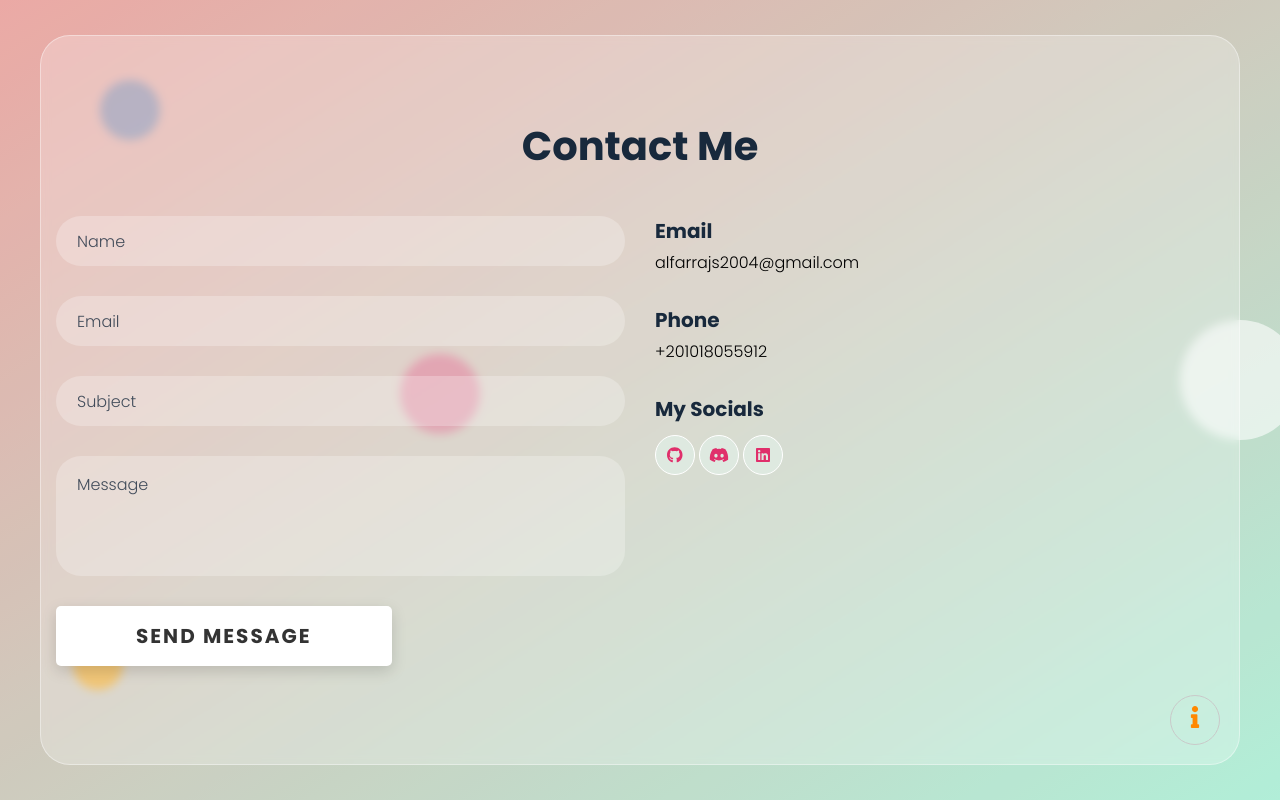
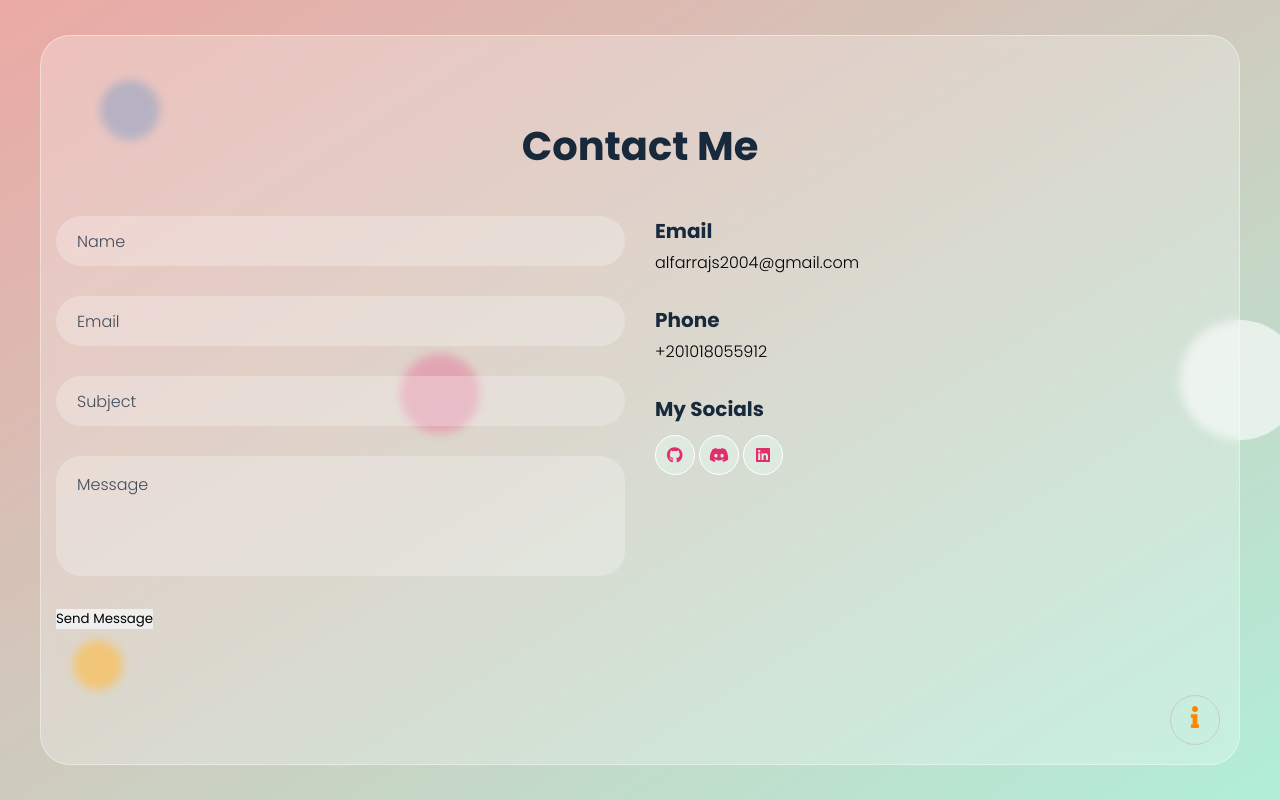
Before and after one commit to wesam-abutuaimeh/izzedeen_portfolio, a React (Create React App) app: page /contact in a window 1280 px wide. Built offline with nearby package versions, Linux system fonts and the light colour scheme; no server answers.

Commit message:
add className btn for send button

```diff
--- a/src/components/Form/index.jsx
+++ b/src/components/Form/index.jsx
@@ -1,5 +1,4 @@
 import React, { useState } from "react";
-import ErrorMsg from "../ErrorMsg";
 import axios from "axios";
 import { API_URL } from "../../config/api";
 import "./style.css";
@@ -117,7 +116,6 @@ const Form = () => {
           <div className="submit-btn">
             <button
               type="submit"
-              className="btn"
               id="send-message"
               disabled={isLoading}
             >
```
